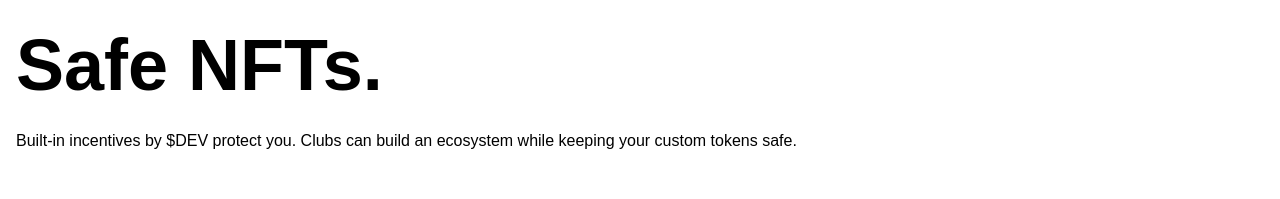
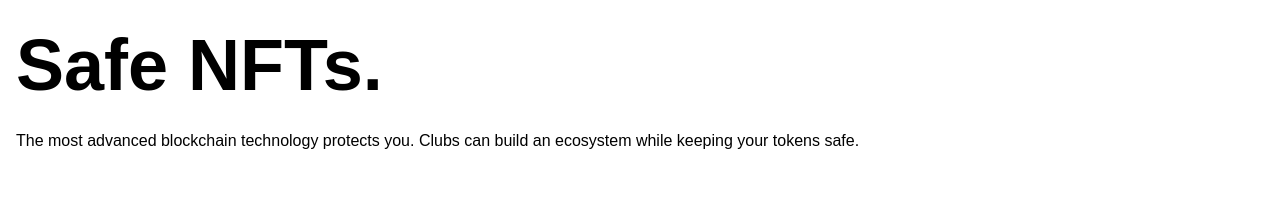
Before and after one commit to dev-protocol/clubs-teaser, a Next.js app: page / in a window 1280 px wide. Shown: the part 1520-1719 px from the top of the page. Built offline with nearby package versions, Linux system fonts and the light colour scheme; a web font is replaced by a local one.

Commit message:
some fixing

```diff
--- a/pages/index.tsx
+++ b/pages/index.tsx
@@ -47,7 +47,10 @@ const Home: NextPage = () => {
           name="twitter:description"
           content="The WordPress of DAO Builders"
         />
-        <meta name="twitter:image" content="/images/og.png" />
+        <meta
+          name="twitter:image"
+          content="https://clubs.devprotocol.xyz/images/og.png"
+        />
         <link rel="icon" href="/favicon.ico" />
         <link rel="stylesheet" href="https://use.typekit.net/uml2uca.css" />
       </Head>
@@ -208,8 +211,8 @@ const Home: NextPage = () => {
         <section className="mb-40 container mx-auto p-4">
           <h2 className="text-5xl md:text-7xl font-bold mb-7">Safe NFTs.</h2>
           <p className="font-medium mb-12">
-            Built-in incentives by $DEV protect you. Clubs can build an
-            ecosystem while keeping your custom tokens safe.
+            The most advanced blockchain technology protects you. Clubs can
+            build an ecosystem while keeping your tokens safe.
           </p>
 
           <div className="flex justify-center mb-16 w-full aspect-[2/1]">
```
